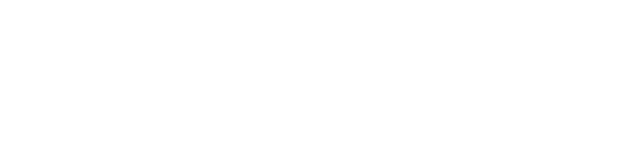
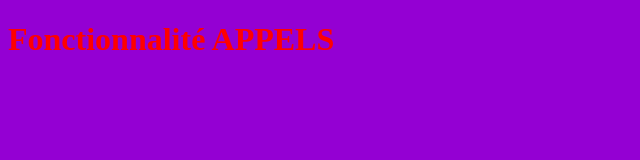
Before and after one commit to dylanengondinga-hash/POD_Project, a plain HTML site: page INDEX.HTML in a window 1280 px wide. Shown: the whole page, without its empty margins (0-640 px from the left). Drawn offline with Linux system fonts and the light colour scheme.

Commit message:
Developpement de la fonction appels

```diff
--- a/INDEX.HTML
+++ b/INDEX.HTML
@@ -3,9 +3,10 @@
 <head>
     <meta charset="UTF-8">
     <meta name="viewport" content="width=device-width, initial-scale=1.0">
+    <link rel="stylesheet" href="Style.css">
     <title>Accueil</title>
 </head>
 <body>
-
+    <h1>Fonctionnalité APPELS</h1>
 </body>
 </html>
--- a/Style.css
+++ b/Style.css
@@ -0,0 +1,6 @@
+body{
+    background-color: darkviolet;
+}
+h1{
+    color: red;
+}
```
